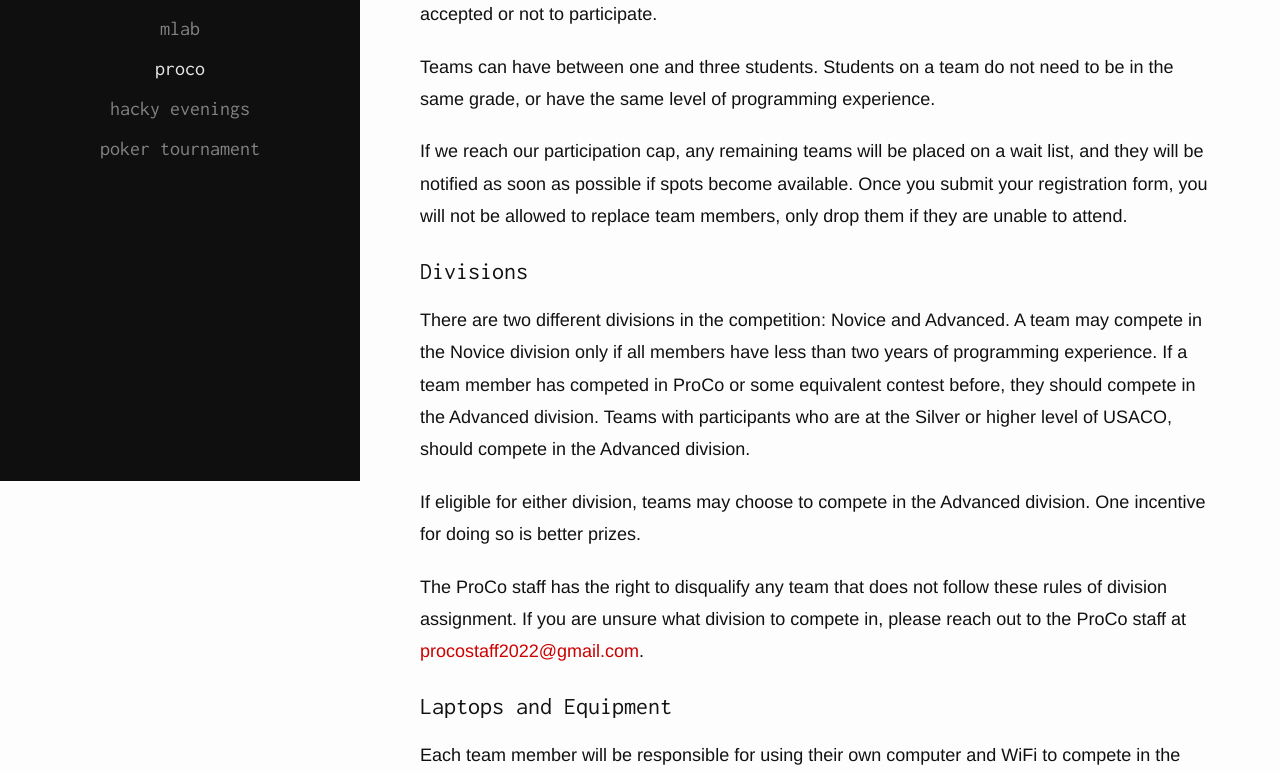
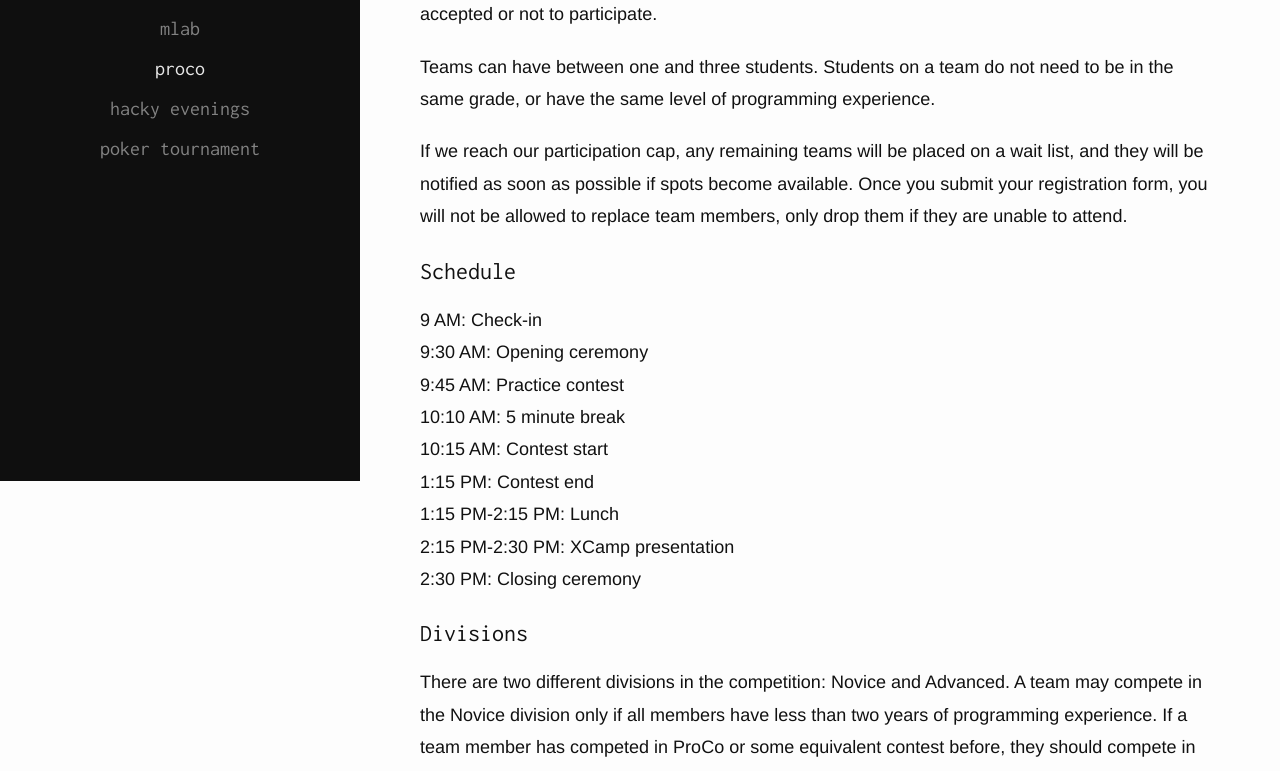
Before and after one commit to StanfordACM/Stanford-ACM, a Next.js app: page /proco/info in a window 1280 px wide. Shown: the part 479-1250 px from the top of the page. Built offline with nearby package versions, Linux system fonts and the light colour scheme.

Commit message:
Add schedule

```diff
--- a/pages/proco/info.tsx
+++ b/pages/proco/info.tsx
@@ -97,6 +97,26 @@ export default function Contact() {
           become available. Once you submit your registration form, you will not
           be allowed to replace team members, only drop them if they are unable
           to attend.
+        </Paragraph>
+        <h2>Schedule</h2>
+        <Paragraph>
+          9 AM: Check-in
+          <br />
+          9:30 AM: Opening ceremony
+          <br />
+          9:45 AM: Practice contest
+          <br />
+          10:10 AM: 5 minute break
+          <br />
+          10:15 AM: Contest start
+          <br />
+          1:15 PM: Contest end
+          <br />
+          1:15 PM-2:15 PM: Lunch
+          <br />
+          2:15 PM-2:30 PM: XCamp presentation
+          <br />
+          2:30 PM: Closing ceremony
         </Paragraph>
         <h2>Divisions</h2>
         <Paragraph>
```
